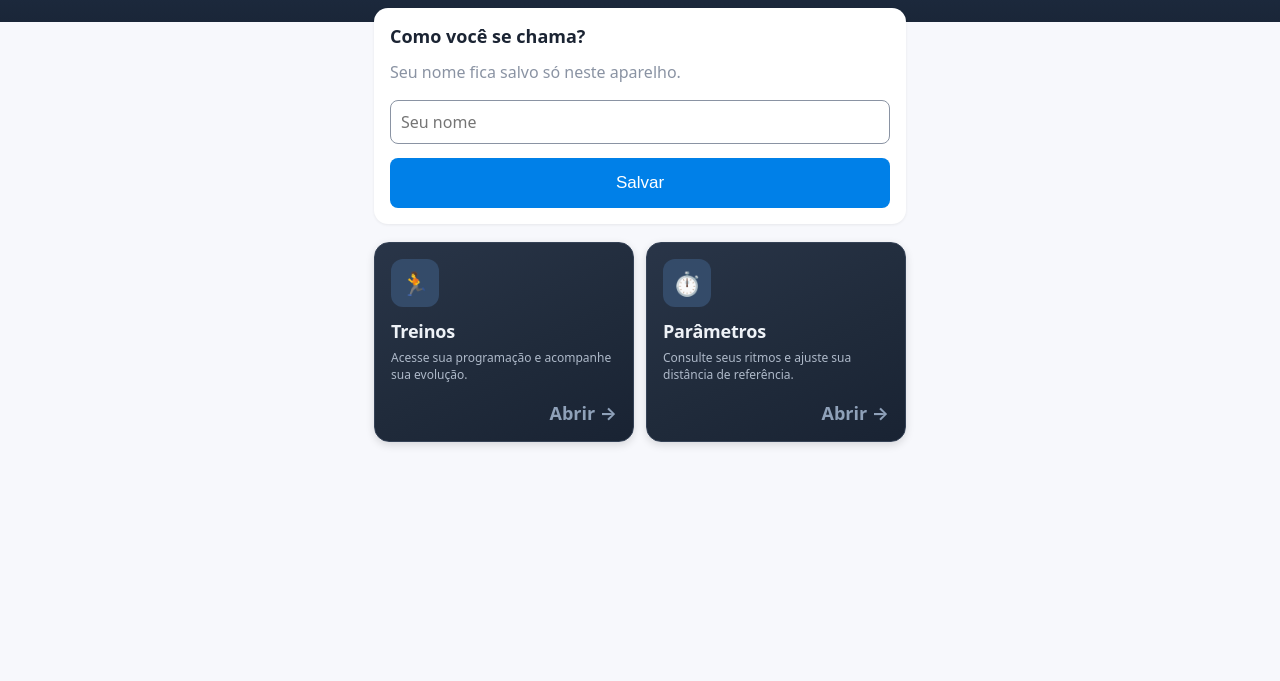
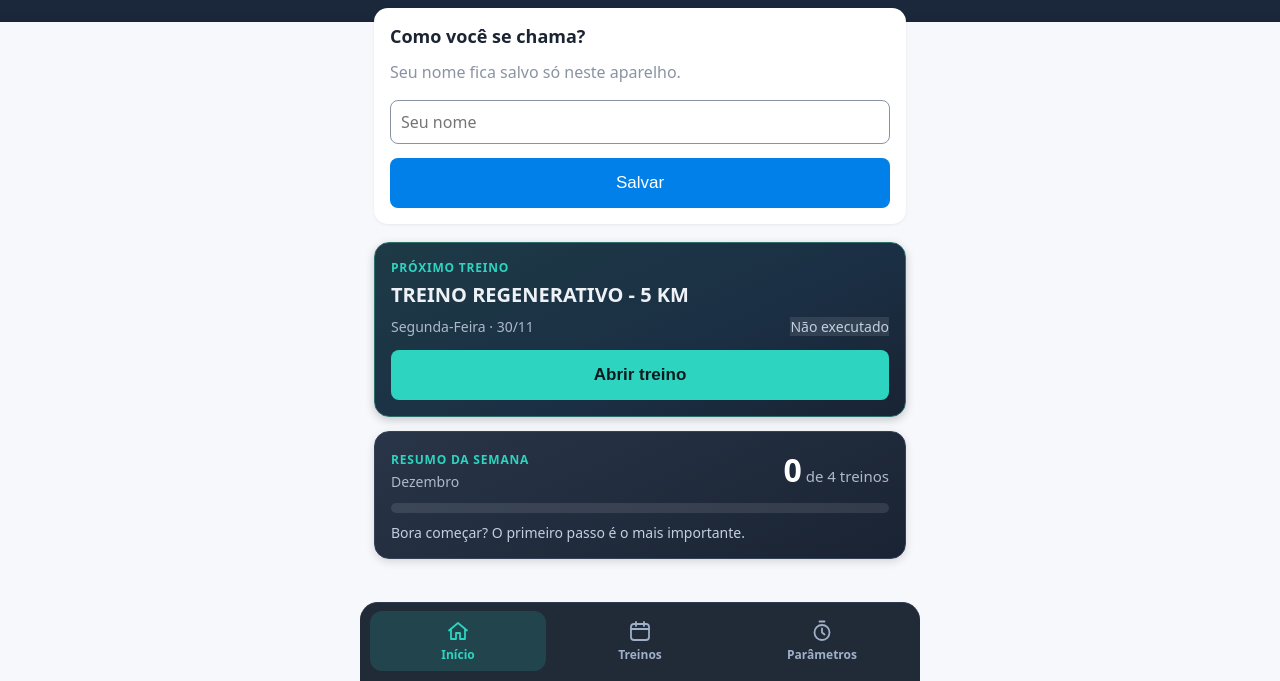
Before and after one commit to mourasamp/treinosmoura, a plain HTML site: page index.html in a window 1280 px wide. Shown: the part 119-800 px from the top of the page. Drawn offline with Linux system fonts and the light colour scheme.

Commit message:
Update index.html

```diff
--- a/index.html
+++ b/index.html
@@ -5,7 +5,7 @@
 :root[data-theme="dark"]{--bg:#10161f;--card:#1b2433;--tx:#eef1f6;--mut:#98a2b3;--pill:#2a3445}
 html{scroll-padding-top:env(safe-area-inset-top,0px)}
 *{box-sizing:inherit}
-body{margin:0;background:var(--bg);color:var(--tx);font-family:system-ui,-apple-system,"Segoe UI",Roboto,sans-serif;padding-bottom:calc(30px + env(safe-area-inset-bottom,0px))}
+body{margin:0;background:var(--bg);color:var(--tx);font-family:system-ui,-apple-system,"Segoe UI",Roboto,sans-serif;padding-bottom:calc(100px + env(safe-area-inset-bottom,0px))}
 header{background:linear-gradient(var(--nav),var(--navd));color:#fff;padding:18px 18px 26px}
 .logo{display:flex;align-items:center;justify-content:center;gap:2px;font-size:28px;line-height:1;user-select:none;-webkit-user-select:none}
 .logo .mk{width:40px;height:40px;border-radius:12px;background:linear-gradient(135deg,#2dd4bf,#0080e8);display:grid;place-items:center;box-shadow:0 4px 14px #0080e866;transform:rotate(-8deg);margin-right:10px}
@@ -40,7 +40,7 @@ textarea{min-height:300px}
 .msg{text-align:center;color:var(--mut);padding:30px 10px}
 .ask{margin-top:-14px}.ask p{margin:0 0 4px;color:var(--mut)}
 
-#dl{position:fixed;left:14px;right:14px;bottom:calc(14px + env(safe-area-inset-bottom,0px));z-index:5;background:#e8a400;color:#111;border:0;border-radius:10px;padding:14px;font-size:16px;font-weight:700}
+#dl{position:fixed;left:14px;right:14px;bottom:calc(88px + env(safe-area-inset-bottom,0px));z-index:5;background:#e8a400;color:#111;border:0;border-radius:10px;padding:14px;font-size:16px;font-weight:700}
 select{width:100%;font:inherit;font-size:16px;padding:10px;border-radius:8px;border:1px solid var(--mut);background:var(--card);color:var(--tx);margin-top:6px}
 .mut{color:var(--mut)}.sm{font-size:13px;margin:8px 0 0}
 .mine{display:grid;grid-template-columns:1fr 1fr;gap:10px;margin-top:14px}
@@ -100,6 +100,30 @@ label{display:block;font-weight:600}
 .done-toggle{display:inline-flex;align-items:center;gap:7px;border:1px solid #64748b;background:var(--pill);color:#cbd5e1;border-radius:999px;padding:9px 16px;font:inherit;font-size:16px;font-weight:550;cursor:pointer}
 .done-toggle.is-done{background:#d8f3e2;border-color:#2e9e5b;color:#157a3c}
 .done-toggle:active{transform:scale(.98)}
+.today{margin:18px 0 0;padding:16px;border-radius:15px;border:1px solid #2f6f6b;background:linear-gradient(155deg,#1d3a46 0%,#1b2f44 60%,#192333 100%);color:#eef2f7;box-shadow:0 3px 10px #0003}
+.today .t-lab{font-size:12px;font-weight:700;letter-spacing:.8px;text-transform:uppercase;color:#2dd4bf}
+.today .t-title{font-size:20px;font-weight:800;line-height:1.25;margin-top:6px}
+.today .t-meta{display:flex;align-items:center;justify-content:space-between;gap:8px;margin-top:10px;color:#aeb9c9;font-size:14px}
+.today .pill{background:#ffffff1a;color:#c4cfdf}.today .pill.ok{background:#d8f3e2;color:#157a3c}
+.today .btn{background:#2dd4bf;color:#0b1a1f;font-weight:700;margin-top:14px}
+.wsum,.aviso{margin:14px 0 0;padding:16px;border-radius:15px;color:#eef2f7}
+.wsum .t-lab,.aviso .t-lab{font-size:12px;font-weight:700;letter-spacing:.8px;text-transform:uppercase;color:#2dd4bf}
+.wsum{border:1px solid #354256;background:linear-gradient(155deg,#293548 0%,#192333 100%);box-shadow:0 3px 8px #0002}
+.ws-row{display:flex;justify-content:space-between;align-items:flex-end;gap:10px}
+.ws-sub{font-size:14px;color:#aeb9c9;margin-top:4px}
+.ws-num{font-size:15px;color:#aeb9c9;white-space:nowrap}.ws-num b{font-size:32px;color:#fff;font-weight:800}
+.bar{height:10px;border-radius:6px;background:#ffffff1a;margin-top:12px;overflow:hidden}
+.bar i{display:block;height:100%;border-radius:6px;background:linear-gradient(90deg,#2dd4bf,#4aa8ff)}
+.ws-msg{margin-top:10px;font-size:14px;color:#c4cfdf}
+.aviso{border:1px solid #6b5a1f;background:#2a2616;color:#f3ead0}
+.aviso .t-lab{color:#e8c04a}
+.aviso p{margin:6px 0 0;line-height:1.5;white-space:pre-wrap;font-size:16px}
+.aviso .ed{background:#ffffff1a;color:#fff;border:0;border-radius:8px;padding:7px 12px;font:inherit;font-size:13px;margin-top:10px;cursor:pointer}
+.nav{position:fixed;left:0;right:0;bottom:0;margin:0 auto;max-width:560px;z-index:10;display:grid;grid-template-columns:repeat(3,minmax(0,1fr));gap:6px;padding:8px 10px calc(10px + env(safe-area-inset-bottom,0px));background:rgba(20,29,43,.94);-webkit-backdrop-filter:blur(12px);backdrop-filter:blur(12px);border-top:1px solid #2c3a52;border-radius:18px 18px 0 0}
+.nav button{display:flex;flex-direction:column;align-items:center;gap:3px;border:0;background:transparent;color:#9fb0c8;font:inherit;font-size:12px;font-weight:600;padding:8px 0;border-radius:12px;cursor:pointer;transition:background .15s,color .15s}
+.nav button svg{width:24px;height:24px;fill:none;stroke:currentColor;stroke-width:1.8;stroke-linecap:round;stroke-linejoin:round}
+.nav button.on{background:#2dd4bf26;color:#2dd4bf}
+.nav button:active{transform:scale(.97)}
 </style></head><body><div id="app"></div><script id="data" type="application/json">{"W":{"w1":{"date":"2026-11-30","body":"TREINO REGENERATIVO - 5 KM\n\nRealizar:\n\n- ALONGAMENTOS DINÂMICOS\n\n- TREINO PRINCIPAL:\n5.000m L +\n6x 80m F, com 60 SEGUNDOS de recuperação CAMINHANDO entre as repetições;\n\n- ALONGAMENTO MUSCULAR\n\nBom treino!!"},"w2":{"date":"2026-12-01","body":"TREINO PROGRESSIVO - 6 KM\n\nRealizar:\n\n- ALONGAMENTOS DINÂMICOS\n\n- AQUECIMENTO:\n10 minutos L;\n\n- TREINO PRINCIPAL:\n2.000m L + 2.000m M + 2.000m F;\n\n- DESAQUECIMENTO:\n1.000m L ou caminhando;\n\n- ALONGAMENTO MUSCULAR\n\nBom treino!!"},"w3":{"date":"2026-12-03","body":"TREINO DE RODAGEM - 6 KM\n\nRealizar:\n\n- ALONGAMENTOS DINÂMICOS\n\n- AQUECIMENTO:\n10 minutos L;\n\n- TREINO PRINCIPAL:\n6.000m L/M;\n\n- DESAQUECIMENTO:\n1.000m L ou caminhando;\n\n- ALONGAMENTO MUSCULAR\n\nBom treino!!"},"w4":{"date":"2026-12-05","body":"TREINO TEMPO RUN - 8 KM\n\nRealizar:\n\n- ALONGAMENTOS DINÂMICOS\n\n- AQUECIMENTO:\n10 minutos L/M;\n\n- EDUCATIVOS DE CORRIDA:\n\n- TREINO PRINCIPAL:\n8.000m F;\n\n- DESAQUECIMENTO:\n1.000m caminhando;\n\n- ALONGAMENTO MUSCULAR\n\nBom treino!!"}},"CFG":{"name":"Equipe","WL":{"202649":"Dezembro"}}}</script><script id="appjs">
 var D=JSON.parse(document.getElementById("data").textContent),W=D.W,CFG=D.CFG,C={},editor=false,editing=null,isNew=false,dirty=false,taps=0,tt=null,PIN='1234';
 try{C=JSON.parse(localStorage.getItem("chk")||"{}")}catch(e){}
@@ -117,14 +141,33 @@ function list(){return Object.keys(W).map(function(k){return Object.assign({id:k
 function go(h){location.hash=h}
 function route(){return (location.hash||"#home").slice(1)}
 function logo(){return '<div class="logo"><span class="mk"><svg viewBox="0 0 24 24"><path fill="#fff" d="M13 2 4 14h6l-1 8 9-12h-6z"/></svg></span><span class="t1">Treinos</span><span class="t2">Moura</span></div>'}
+function todayCard(){
+  var t=iso(new Date()),ws=list(),w=ws.filter(function(x){return x.date===t})[0],lab="Treino de hoje";
+  if(!w){w=ws.filter(function(x){return x.date>t})[0];lab="Próximo treino"}
+  if(!w)return "";
+  var ok=C[w.id],title=((w.body||"").split("\n")[0]||"").trim()||"Treino",d=pd(w.date);
+  return '<section class="today" aria-label="'+lab+'"><div class="t-lab">'+lab+'</div><div class="t-title">'+esc(title)+'</div><div class="t-meta"><span>'+DN[d.getDay()]+' · '+dm(w.date)+'</span><span class="pill'+(ok?' ok':'')+'">'+(ok?'Executado':'Não executado')+'</span></div><button class="btn" data-open="'+esc(w.id)+'">'+(ok?'Ver treino':'Abrir treino')+'</button></section>';
+}
+function weekSummary(){
+  var ws=list();if(!ws.length)return "";
+  var t=iso(new Date()),ref=ws.filter(function(x){return x.date>=t})[0]||ws[ws.length-1];
+  var wk=wkn(pd(ref.date)),inw=ws.filter(function(x){return wkn(pd(x.date))===wk});
+  var tot=inw.length,done=inw.filter(function(x){return C[x.id]}).length,pct=Math.round(done/tot*100);
+  var lab=(CFG.WL&&CFG.WL[wk])||("Semana "+wk);
+  var msg=done===0?"Bora começar? O primeiro passo é o mais importante.":done===tot?"Semana completa. Parabéns!":"Muito bem! Continue assim.";
+  return '<section class="wsum" aria-label="Resumo da semana"><div class="ws-row"><div><div class="t-lab">Resumo da semana</div><div class="ws-sub">'+esc(lab)+'</div></div><div class="ws-num"><b>'+done+'</b> de '+tot+' treinos</div></div><div class="bar" role="progressbar" aria-valuemin="0" aria-valuemax="100" aria-valuenow="'+pct+'"><i style="width:'+pct+'%"></i></div><div class="ws-msg">'+msg+'</div></section>';
+}
+function avisoCard(){
+  var a=(CFG.AVISO||"").trim();
+  if(!a&&!editor)return "";
+  return '<section class="aviso" aria-label="Recado do treinador"><div class="t-lab">Recado do treinador</div>'+(a?'<p>'+esc(a)+'</p>':'<p>Nenhum recado ainda.</p>')+(editor?'<button class="ed" id="aviso-ed">✏️ '+(a?'Editar recado':'Adicionar recado')+'</button>':'')+'</section>';
+}
 function home(){
   var now=new Date(),h=now.getHours(),g=h<12?"Bom dia":h<18?"Boa tarde":"Boa noite";
   return '<header>'+logo()+'<h1>'+g+(NM?', '+esc(NM):'')+'!</h1>'+(NM?'<button class="back" id="rename">✏️ Mudar nome</button>':'')+'</header><main>'+
    (NM?'':'<form class="card ask" id="ask"><h2>Como você se chama?</h2><p>Seu nome fica salvo só neste aparelho.</p><input id="f-n" autocomplete="given-name" maxlength="40" placeholder="Seu nome" required><button class="btn">Salvar</button></form>')+
-   '<div class="tiles">'+
-   '<button class="tile" id="t-tr"><span class="ic">🏃</span><span class="tile-content"><span class="tile-title">Treinos</span><span class="tile-desc">Acesse sua programação e acompanhe sua evolução.</span></span><span class="tile-arrow">Abrir →</span></button>'+
-   '<button class="tile" id="t-pr"><span class="ic">⏱️</span><span class="tile-content"><span class="tile-title">Parâmetros</span><span class="tile-desc">Consulte seus ritmos e ajuste sua distância de referência.</span></span><span class="tile-arrow">Abrir →</span></button>'+
-   '</div></main>';
+   todayCard()+weekSummary()+avisoCard()+
+   '</main>';
 }
 function treinos(){
   var ws=list(),out="",last="",gridOpen=false;
@@ -146,7 +189,7 @@ function treinos(){
   });
   if(gridOpen)out+='</div>';
   if(!ws.length)out='<div class="msg">Nenhum treino cadastrado ainda.</div>';
-  return '<header>'+logo()+'<button class="back" id="hm">‹ Início</button><h1>Treinos</h1></header><main class="treinos-main">'+
+  return '<header>'+logo()+'<h1>Treinos</h1></header><main class="treinos-main">'+
     (editor?'<button class="btn" id="new">+ Novo treino</button>':'')+
     '<div class="treinos-layout">'+
     '<aside class="gym-notice"><h2><span class="gym-icon">🏋️</span>Fortalecimento</h2><p>Dias em que não houver treino de corrida, recomenda-se realizar fortalecimento na academia ou em casa. Dê atenção especial às pernas e ao core, respeitando seus limites e mantendo a recuperação como parte do planejamento.</p></aside>'+
@@ -234,7 +277,7 @@ function params(){
   else mine='<p class="mut">Selecione acima a distância que você alcançou no teste de 12 minutos para ver seus ritmos personalizados.</p>';
   var tb='<div class="tw"><table class="pt"><thead><tr><th rowspan="2" class="dist">DISTÂNCIA</th><th colspan="4" class="hd">RITMOS (PACE) min/km</th></tr><tr><th>LEVE</th><th>MODERADO</th><th>FORTE</th><th>MUITO FORTE</th></tr></thead><tbody>'+
    PT.map(function(r,i){return '<tr class="'+(i%2?'alt':'')+(r[0]===t?' sel':'')+'"><td class="dc">'+fm(r[0])+' m</td><td>'+r[1]+'</td><td>'+r[2]+'</td><td>'+r[3]+'</td><td>'+r[4]+'</td></tr>'}).join("")+'</tbody></table></div><p class="mut sm">Ritmos em minutos por quilômetro (min/km).</p>';
-  return '<header>'+logo()+'<button class="back" id="hm">‹ Início</button><h1>Parâmetros</h1></header><main>'+
+  return '<header>'+logo()+'<h1>Parâmetros</h1></header><main>'+
   '<div class="card"><h2>Meus parâmetros</h2><label>Distância do meu teste de 12 minutos:<select id="sel-t">'+opts+'</select></label>'+mine+'</div>'+
   '<div class="card note"><b>💡 Recomendação:</b> Faça o teste de 12 minutos para obter a sua base na corrida.</div>'+
   '<div class="card"><h2>Tabela de ritmos</h2>'+tb+'</div>'+
@@ -257,14 +300,22 @@ function params(){
    <li>Após cada tiro de 80 m, caminhe por 60 segundos para baixar os batimentos antes de iniciar o próximo.</li></ul></li>
   <li><b>Volta à calma (Alongamento Muscular):</b> Finalize com alongamentos estáticos suaves para relaxar a musculatura.</li></ol></div></main>`;
 }
+function nav(r){
+  var cur=r==="parametros"?"parametros":(r==="treinos"||r.indexOf("t-")===0)?"treinos":"home";
+  var I={home:'<path d="M3 11.5 12 4l9 7.5"/><path d="M5 10v10h5v-6h4v6h5V10"/>',treinos:'<rect x="3" y="5" width="18" height="16" rx="3"/><path d="M8 3v4M16 3v4M3 10h18"/>',parametros:'<circle cx="12" cy="13.5" r="7.5"/><path d="M12 9.5v4l2.5 2M9.5 2.5h5"/>'};
+  var L=[["home","Início"],["treinos","Treinos"],["parametros","Parâmetros"]];
+  return '<nav class="nav" aria-label="Navegação principal">'+L.map(function(x){return '<button type="button" data-nav="'+x[0]+'" class="'+(cur===x[0]?'on':'')+'"'+(cur===x[0]?' aria-current="page"':'')+'><svg viewBox="0 0 24 24" aria-hidden="true">'+I[x[0]]+'</svg>'+x[1]+'</button>'}).join("")+'</nav>';
+}
 function render(){
   var r=route(),el=document.getElementById("app");
   var q=function(i){return document.getElementById(i)};
   el.innerHTML=r==="treinos"?treinos():r==="parametros"?params():r.indexOf("t-")===0?detail(r.slice(2)):home();
-  if(q("hm"))q("hm").onclick=function(){editing=null;go("home")};
+  el.innerHTML+=nav(r);
+  [].forEach.call(el.querySelectorAll("[data-nav]"),function(b){b.onclick=function(){if(editing&&isNew)delete W[editing];editing=null;isNew=false;go(b.dataset.nav)}});
   if(q("t-tr"))q("t-tr").onclick=function(){go("treinos")};
   [].forEach.call(el.querySelectorAll("[data-wk]"),function(b){b.onclick=function(){var k=b.dataset.wk,cur=(CFG.WL&&CFG.WL[k])||("Semana "+k);var n=prompt("Nome da semana (deixe vazio para voltar ao padrão):",cur);if(n===null)return;n=n.trim().slice(0,60);CFG.WL=CFG.WL||{};if(n&&n!=="Semana "+k)CFG.WL[k]=n;else delete CFG.WL[k];dirty=true;render()}});
   if(q("t-pr"))q("t-pr").onclick=function(){go("parametros")};
+  if(q("aviso-ed"))q("aviso-ed").onclick=function(){var n=prompt("Recado do treinador (deixe vazio para remover):",CFG.AVISO||"");if(n===null)return;n=n.trim().slice(0,300);if(n)CFG.AVISO=n;else delete CFG.AVISO;dirty=true;render()};
   if(q("sel-t"))q("sel-t").onchange=function(){try{localStorage.setItem("teste",this.value)}catch(e){}render()};
   if(q("quick-t"))q("quick-t").onchange=function(){try{localStorage.setItem("teste",this.value)}catch(e){}render()};
   if(q("go-pr"))q("go-pr").onclick=function(){go("parametros")};
```
